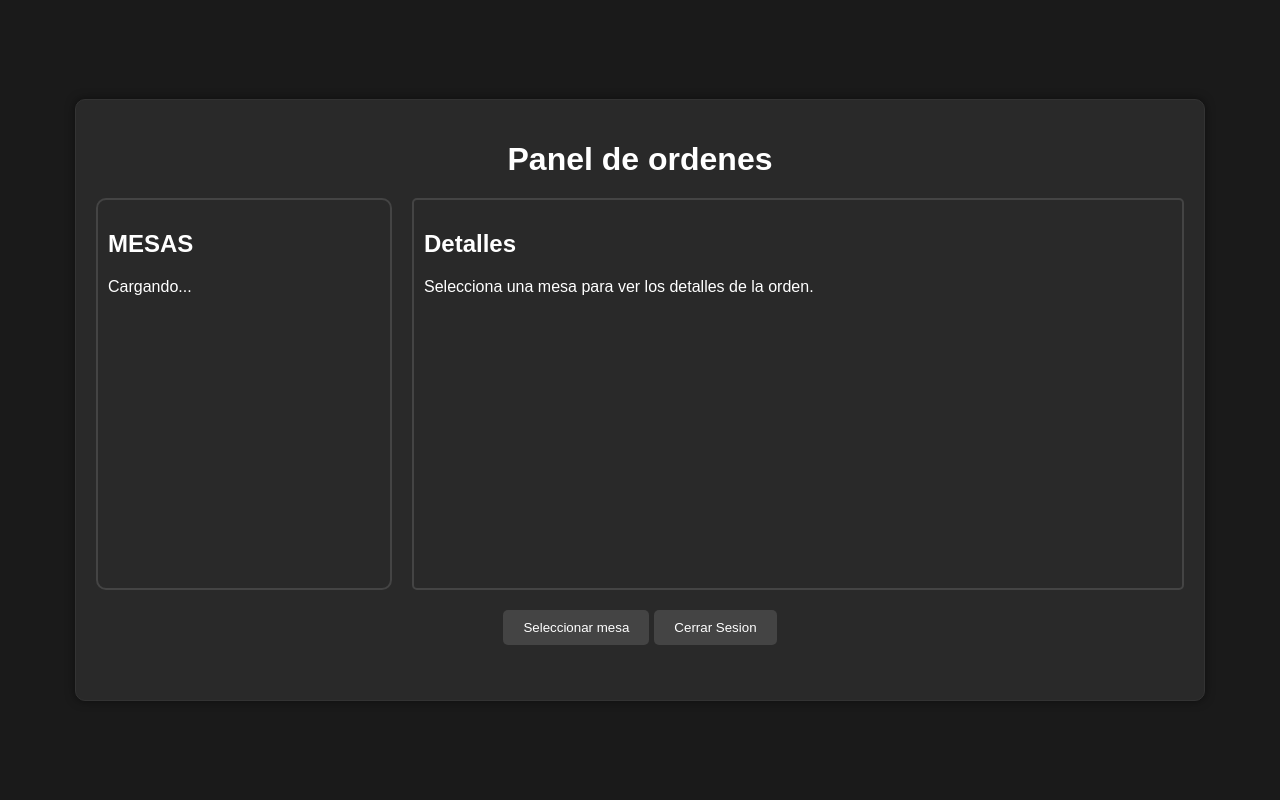
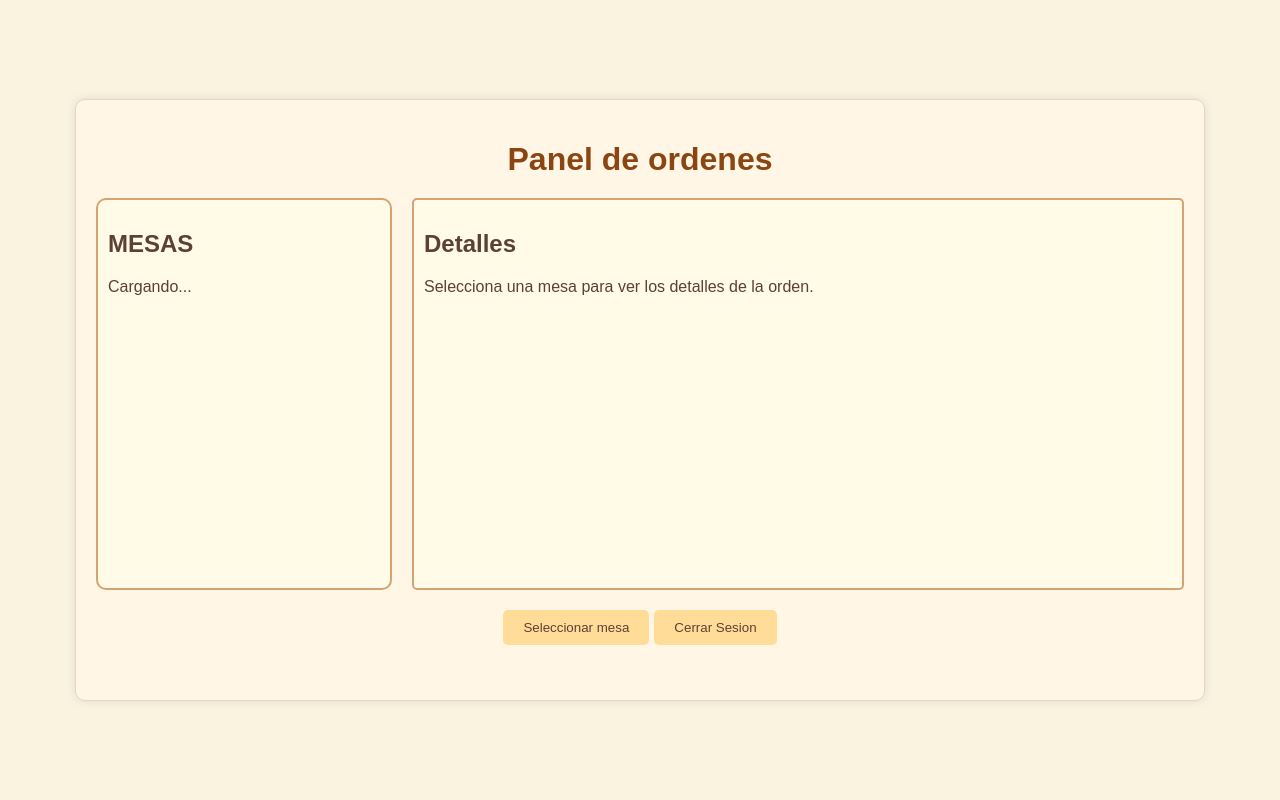
Before and after one commit to Devmetrio/ADS-restaurante, a PHP site: page /src/ModuloServicio/UCgenerarPedidoPlato/getPedidos.php in a window 1280 px wide. Run offline with PHP 8.4, Linux system fonts and the light colour scheme; the visitor is signed in with stand-in values (Sample User, id 1); some libraries are stand-ins or nearby versions.

Commit message:
Diseño arreglado parte 1

```diff
--- a/src/ModuloServicio/UCgenerarPedidoPlato/ordenMesa.php
+++ b/src/ModuloServicio/UCgenerarPedidoPlato/ordenMesa.php
@@ -24,6 +24,7 @@ class ordenMesa
                 </header>
 
                 <section class="content">
+
                     <!-- SECCIÓN DE LA ORDEN DE MESA (Tabla) -->
                     <div class="table-section">
                     <div class="inline-header">
--- a/src/ModuloServicio/UCgenerarPedidoPlato/panelOrdenes.php
+++ b/src/ModuloServicio/UCgenerarPedidoPlato/panelOrdenes.php
@@ -15,8 +15,10 @@ class panelOrdenes
             <style>
                 body {
                     font-family: Arial, sans-serif;
-                    background-color: #1a1a1a;
-                    color: white;
+                    background-color: #FAF3E0;
+                    /* Beige cálido para fondo general */
+                    color: #5C4033;
+                    /* Marrón suave para texto */
                     display: flex;
                     justify-content: center;
                     align-items: center;
@@ -27,17 +29,22 @@ class panelOrdenes
                 .container {
                     width: 85%;
                     max-width: 1100px;
-                    border: 1px solid #333;
+                    border: 1px solid #E8D5C4;
+                    /* Beige claro para el borde */
                     padding: 20px;
-                    background-color: #292929;
+                    background-color: #FFF6E5;
+                    /* Fondo cálido y claro */
                     border-radius: 10px;
-                    box-shadow: 0 0 10px rgba(0, 0, 0, 0.5);
+                    box-shadow: 0 0 10px rgba(0, 0, 0, 0.1);
+                    /* Sombra suave */
                     height: 70vh;
                 }
 
                 h1 {
                     text-align: center;
                     margin-bottom: 20px;
+                    color: #8B4513;
+                    /* Marrón cálido */
                     user-select: none;
                 }
 
@@ -49,63 +56,80 @@ class panelOrdenes
 
                 .mesas-list {
                     flex: 1;
-                    border: 2px solid #444;
+                    border: 2px solid #D4A373;
+                    /* Marrón claro */
                     padding: 10px;
                     border-radius: 10px;
                     overflow-y: hidden;
                     max-height: 400px;
                     max-width: 25%;
                     cursor: grab;
+                    background-color: #FFFBE6;
+                    /* Beige muy claro */
                     user-select: none;
                 }
 
                 .mesas-list button {
                     display: flex;
                     flex-direction: column;
-                    /* Alinea elementos en columna (texto arriba, imagen abajo) */
                     align-items: center;
-                    /* Centra el contenido horizontalmente */
                     justify-content: center;
-                    /* Centra el contenido verticalmente */
                     width: 100%;
-                    /* Ocupa todo el ancho del contenedor */
                     margin-bottom: 10px;
                     padding: 15px;
-                    /* Añade espacio interno */
-                    background-color: #444;
-                    color: white;
-                    border: none;
-                    border-radius: 5px;
+                    background-color: #FFDD99;
+                    /* Amarillo cálido */
+                    color: #5C4033;
+                    /* Marrón suave */
+                    border: 1px solid #D4A373;
+                    /* Borde cálido */
+                    border-radius: 8px;
                     cursor: pointer;
-                    transition: background-color 0.3s;
+                    transition: background-color 0.3s, transform 0.2s;
                 }
 
+                /* Efecto hover */
                 .mesas-list button:hover {
-                    background-color: #555;
+                    background-color: #FFC966;
+                    /* Naranja suave */
+                    color: #5C4033;
+                    /* Marrón oscuro */
+                    transform: scale(1.05);
+                }
+
+                .mesas-list button.selected {
+                    background-color: #E67300;
+                    /* Naranja intenso */
+                    color: white;
+                    font-weight: bold;
+                    border: 2px solid #C05200;
+                    /* Naranja más oscuro */
                 }
 
                 .detalles {
                     flex: 2;
-                    border: 2px solid #444;
+                    border: 2px solid #D4A373;
+                    /* Marrón claro */
                     padding: 10px;
                     border-radius: 5px;
                     overflow-y: hidden;
                     max-height: 500px;
                     cursor: grab;
+                    background-color: #FFFBE6;
+                    /* Beige claro */
                 }
 
                 table {
                     width: 100%;
                     border-collapse: collapse;
                     user-select: none;
-                    user-select: none;
-                    /* Deshabilita la selección de texto */
                 }
 
                 table,
                 th,
                 td {
-                    border: 1px solid #444;
+                    border: 1px solid #D4A373;
+                    /* Bordes cálidos */
                 }
 
                 th,
@@ -115,7 +139,10 @@ class panelOrdenes
                 }
 
                 th {
-                    background-color: #444;
+                    background-color: #FFD699;
+                    /* Amarillo cálido */
+                    color: #5C4033;
+                    /* Marrón oscuro */
                 }
 
                 .btn-seleccionar {
@@ -127,8 +154,10 @@ class panelOrdenes
 
                 .btn-seleccionar button {
                     padding: 10px 20px;
-                    background-color: #444;
-                    color: white;
+                    background-color: #FFDD99;
+                    /* Amarillo cálido */
+                    color: #5C4033;
+                    /* Marrón oscuro */
                     border: none;
                     border-radius: 5px;
                     cursor: pointer;
@@ -136,26 +165,17 @@ class panelOrdenes
                 }
 
                 .btn-seleccionar button:hover {
-                    background-color: #555;
+                    background-color: #FFC966;
+                    /* Naranja suave */
                 }
-
-                .mesas-list button.selected {
-                    background-color: #28a745;
-                    color: white;
-                    font-weight: bold;
-                    border: 2px solid #1f7a31;
-                }
-
 
                 .mesa-icon {
                     width: 48px;
-                    /* Tamaño de la imagen */
                     height: 48px;
-                    /* Tamaño de la imagen */
                     margin-top: 5px;
-                    /* Espacio entre el texto y la imagen */
                 }
             </style>
+
         </head>
 
         <body>
@@ -172,9 +192,9 @@ class panelOrdenes
                                         <span>Mesa <?= $mesa['idMesa']; ?></span>
                                         <img src="/src/assets/images/mesa1.svg" alt="Mesa <?= $mesa['idMesa']; ?>" class="mesa-icon">
                                     </button>
-                                    <input type="hidden" value="<?=$mesa['idMesa'] ?>" name="idMesa">
+                                    <input type="hidden" value="<?= $mesa['idMesa'] ?>" name="idMesa">
                                 </form>
-                                <?php endforeach; ?>
+                            <?php endforeach; ?>
 
                         <?php else: ?>
                             <p>Cargando...</p>
@@ -222,10 +242,10 @@ class panelOrdenes
                         <a href="/src/ModuloServicio/UCgenerarPedidoPlato/indexOrdenMesa.php?orden=<?= isset($ordenDetalles[0]['idOrden']) ? $ordenDetalles[0]['idOrden'] : '' ?>&idMesa=<?= $idMesa ?>&idControl=<?= $idControl ?>">
                             <button>Completar orden</button>
                         </a>
-                        <?php endif ?>
-                        <a href="/src/ModuloSeguridad/UCautenticarUsuario/cerrarSesion.php">
-                            <button>Cerrar Sesion</button>
-                        </a>
+                    <?php endif ?>
+                    <a href="/src/ModuloSeguridad/UCautenticarUsuario/cerrarSesion.php">
+                        <button>Cerrar Sesion</button>
+                    </a>
                 </div>
             </div>
 
--- a/src/ModuloServicio/UCgenerarPedidoPlato/seleccionMesa.php
+++ b/src/ModuloServicio/UCgenerarPedidoPlato/seleccionMesa.php
@@ -1,7 +1,7 @@
 <?php
 class seleccionMesas
 {
-    public function seleccionMesaShow($id = null, $array=null)
+    public function seleccionMesaShow($id = null, $array = null)
     {
 ?>
         <!DOCTYPE html>
@@ -17,8 +17,10 @@ class seleccionMesas
                     font-family: Arial, sans-serif;
                     margin: 0;
                     padding: 0;
-                    background-color: #222;
-                    color: #fff;
+                    background-color: #FCE4D6;
+                    /* Fondo cálido */
+                    color: #4E342E;
+                    /* Texto cálido */
                     display: flex;
                     flex-direction: column;
                     align-items: center;
@@ -32,6 +34,8 @@ class seleccionMesas
 
                 h1 {
                     margin-bottom: 20px;
+                    color: #8D6E63;
+                    /* Título cálido */
                 }
 
                 .mesas-grid {
@@ -49,21 +53,27 @@ class seleccionMesas
                     justify-content: center;
                     flex-direction: column;
                     border-radius: 8px;
-                    border: 2px solid #444;
+                    border: 2px solid #A1887F;
+                    /* Borde cálido */
                     font-size: 14px;
                     font-weight: bold;
                     cursor: pointer;
                     background-color: #4CAF50;
+                    /* Verde más oscuro */
                     color: #fff;
+                    /* Texto blanco */
                 }
 
                 .mesa.ocupado {
                     background-color: #F44336;
+                    /* Mantiene el color de ocupado */
                 }
 
                 .mesa.espera {
                     background-color: #FFEB3B;
+                    /* Mantiene el color de espera */
                     color: #000;
+                    /* Texto negro */
                 }
 
                 .legend {
@@ -87,23 +97,28 @@ class seleccionMesas
                 }
 
                 .legend-item .libre {
-                    background-color: #4CAF50;
+                    background-color: #388E3C;
+                    /* Verde más oscuro para la leyenda */
                 }
 
                 .legend-item .ocupado {
                     background-color: #F44336;
+                    /* Mantiene el color de ocupado */
                 }
 
                 .legend-item .espera {
                     background-color: #FFEB3B;
+                    /* Mantiene el color de espera */
                 }
 
                 .btn-action {
                     margin-top: 20px;
                     padding: 10px 20px;
                     font-size: 16px;
-                    background-color: #444;
-                    color: #fff;
+                    background-color: #FFAB91;
+                    /* Botón cálido */
+                    color: #4E342E;
+                    /* Texto cálido */
                     border: none;
                     border-radius: 5px;
                     cursor: pointer;
@@ -111,22 +126,27 @@ class seleccionMesas
                 }
 
                 .btn-action:hover {
-                    background-color: #666;
+                    background-color: #FF7043;
+                    /* Hover cálido */
                 }
 
                 .mesa.select {
-                    border: 3px solid #2196F3;
-                    background-color: #1976D2;
-                    color: #fff;
+                    border: 3px solid #FF5722;
+                    /* Borde cálido para seleccionado */
+                    background-color: #FF8A65;
+                    /* Fondo cálido para seleccionado */
+                    color: #4E342E;
+                    /* Texto cálido para seleccionado */
                 }
             </style>
+
         </head>
 
         <body>
             <div class="container">
                 <h1>Selección de Mesas</h1>
                 <?php if ($array !== null) : ?>
-                <h2>Mesas a juntar: <?=$array ?> </h2>
+                    <h2>Mesas a juntar: <?= $array ?> </h2>
                 <?php endif; ?>
                 <form action="getPedidos.php" method="POST">
                     <input type="hidden" name="idMesa" value="">
@@ -151,8 +171,8 @@ class seleccionMesas
                         <button class="btn-action" type="submit" value="Cancelar" name="btnCancelarSelec">Cancelar seleccion</button>
                         <button class="btn-action" type="submit" value="Juntar" name="btnJuntarMesas">Juntar Mesas</button>
                         <button class="btn-action" type="submit" value="Iniciar" name="btnIniciar">Iniciar Orden</button>
-                        <input type="hidden" value="<?=$array?>" name="mesasSecundarias">
-                        <input type="hidden" value="<?= $id?>" name="idMesa">
+                        <input type="hidden" value="<?= $array ?>" name="mesasSecundarias">
+                        <input type="hidden" value="<?= $id ?>" name="idMesa">
                     <?php endif; ?>
                 </form>
                 <button class="btn-action" onclick="window.location.href='indexPanelOrdenes.php'">Regresar</button>
```
Also changed, not shown: src/assets/ordenMesa.css (+67 -54 lines). Lines whose indentation alone changed are shown as unchanged.
